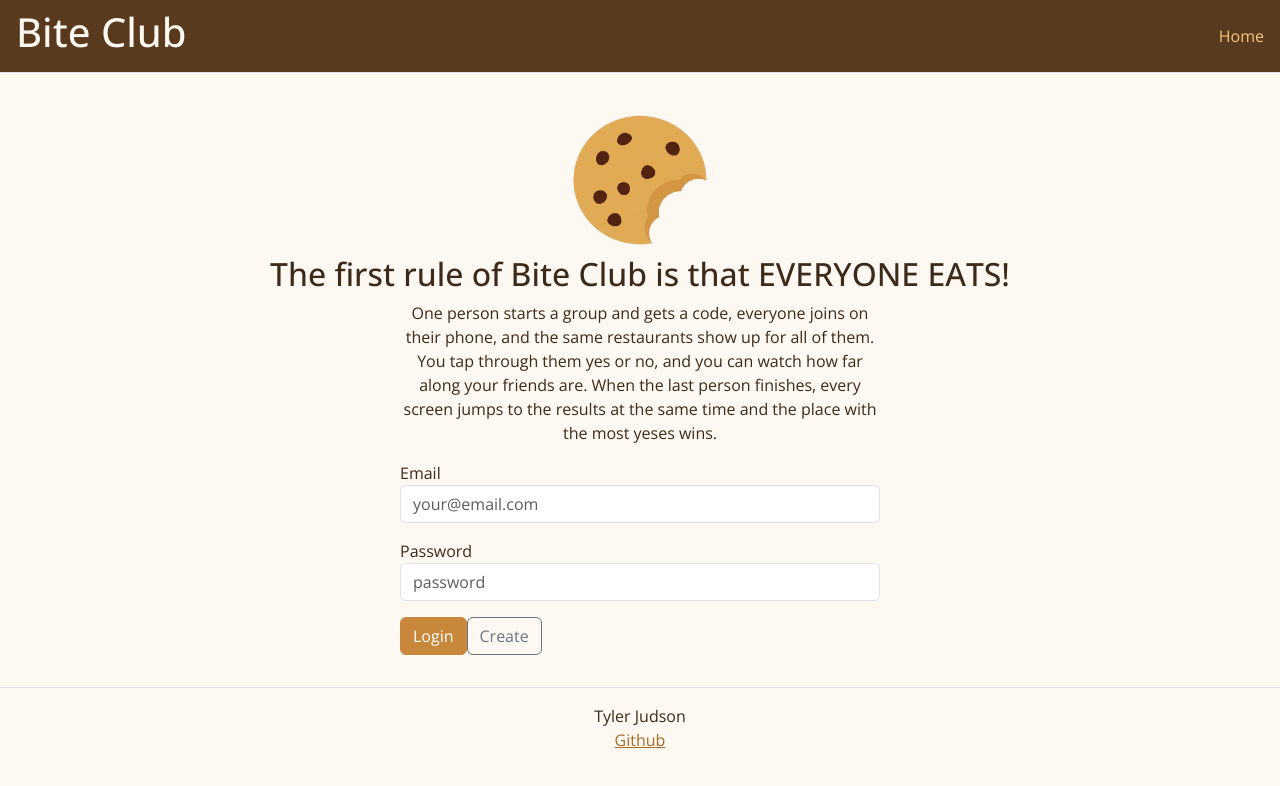
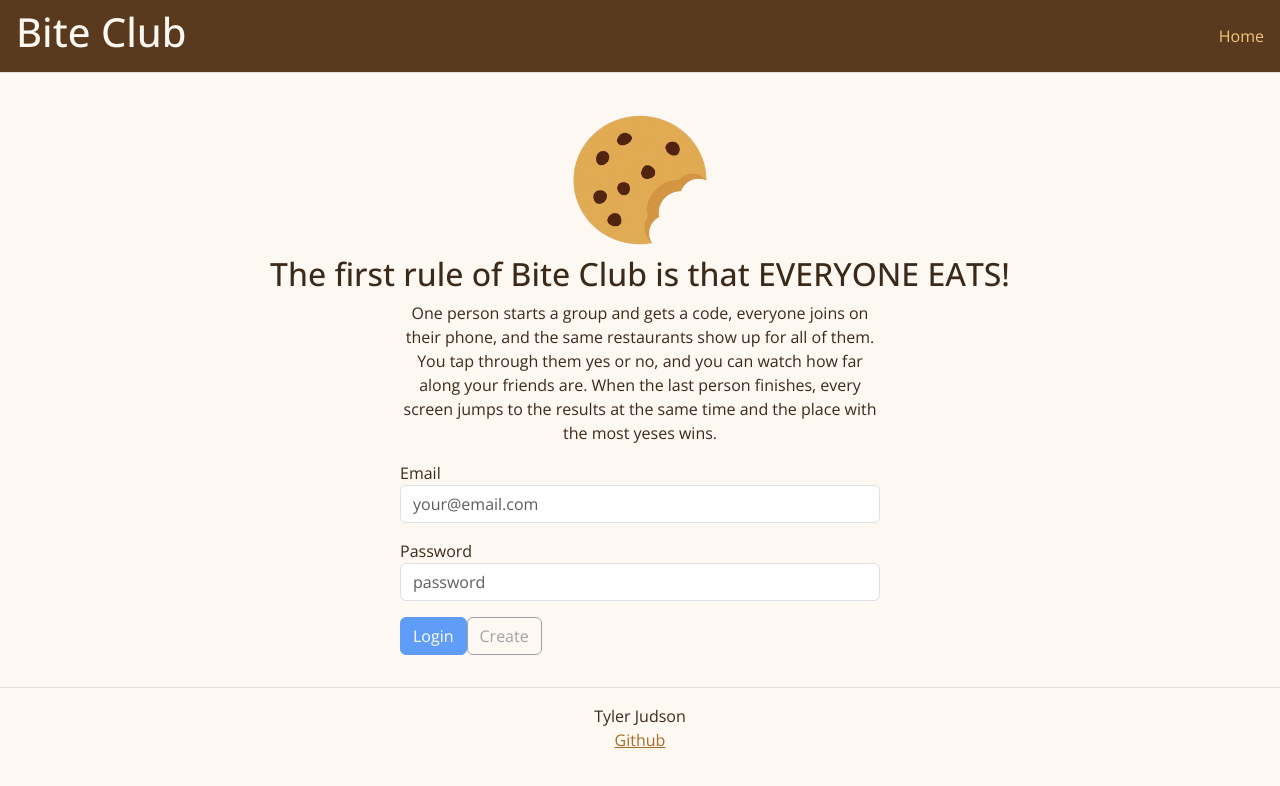
Before and after one commit to TylerJudson/Startup, a React (Vite) app: page / in a window 1280 px wide. Shown: the top 786 px of the page. Built offline with nearby package versions, Linux system fonts and the light colour scheme.

Commit message:
Made the login page actually log you in with local storage

```diff
--- a/src/login/login.jsx
+++ b/src/login/login.jsx
@@ -1,6 +1,19 @@
 import React from 'react';
+import { useNavigate } from 'react-router-dom';
 
-export function Login() {
+export function Login({ userName, onLogin }) {
+    const [email, setEmail] = React.useState(userName);
+    const [password, setPassword] = React.useState('');
+    const navigate = useNavigate();
+
+    // This will be replaced with a call to the login service
+    function login(e) {
+        e.preventDefault();
+        localStorage.setItem('userName', email);
+        onLogin(email);
+        navigate('/start');
+    }
+
     return (
         <main className="login">
             <img id="logo" src="/images/logo.png" alt="Image of the cookie logo." />
@@ -12,19 +25,26 @@ export function Login() {
                 person finishes, every screen jumps to the results at the same time and the
                 place with the most yeses wins.</p>
 
-      <form method="get" action="/start">
+            {userName ? (
+                <div>
+                    <p>Welcome back, {userName}!</p>
+                    <button className="btn btn-primary" onClick={() => navigate('/start')}>Play</button>
+                </div>
+            ) : (
+                <form onSubmit={login}>
                     <div className="mb-3">
                         <label htmlFor="email">Email</label>
-          <input className="form-control" type="email" id="email" name="email" placeholder="your@email.com" />
+                        <input className="form-control" type="email" id="email" value={email} onChange={(e) => setEmail(e.target.value)} placeholder="your@email.com" />
                     </div>
                     <div className="mb-3">
                         <label htmlFor="password">Password</label>
-          <input className="form-control" type="password" id="password" name="password" placeholder="password" />
+                        <input className="form-control" type="password" id="password" value={password} onChange={(e) => setPassword(e.target.value)} placeholder="password" />
                     </div>
 
-        <button className="btn btn-primary" type="submit">Login</button>
-        <button className="btn btn-outline-secondary" type="submit">Create</button>
+                    <button className="btn btn-primary" type="submit" disabled={!email || !password}>Login</button>
+                    <button className="btn btn-outline-secondary" type="submit" disabled={!email || !password}>Create</button>
                 </form>
+            )}
         </main>
     );
 }
```
Lines whose indentation alone changed are shown as unchanged.
